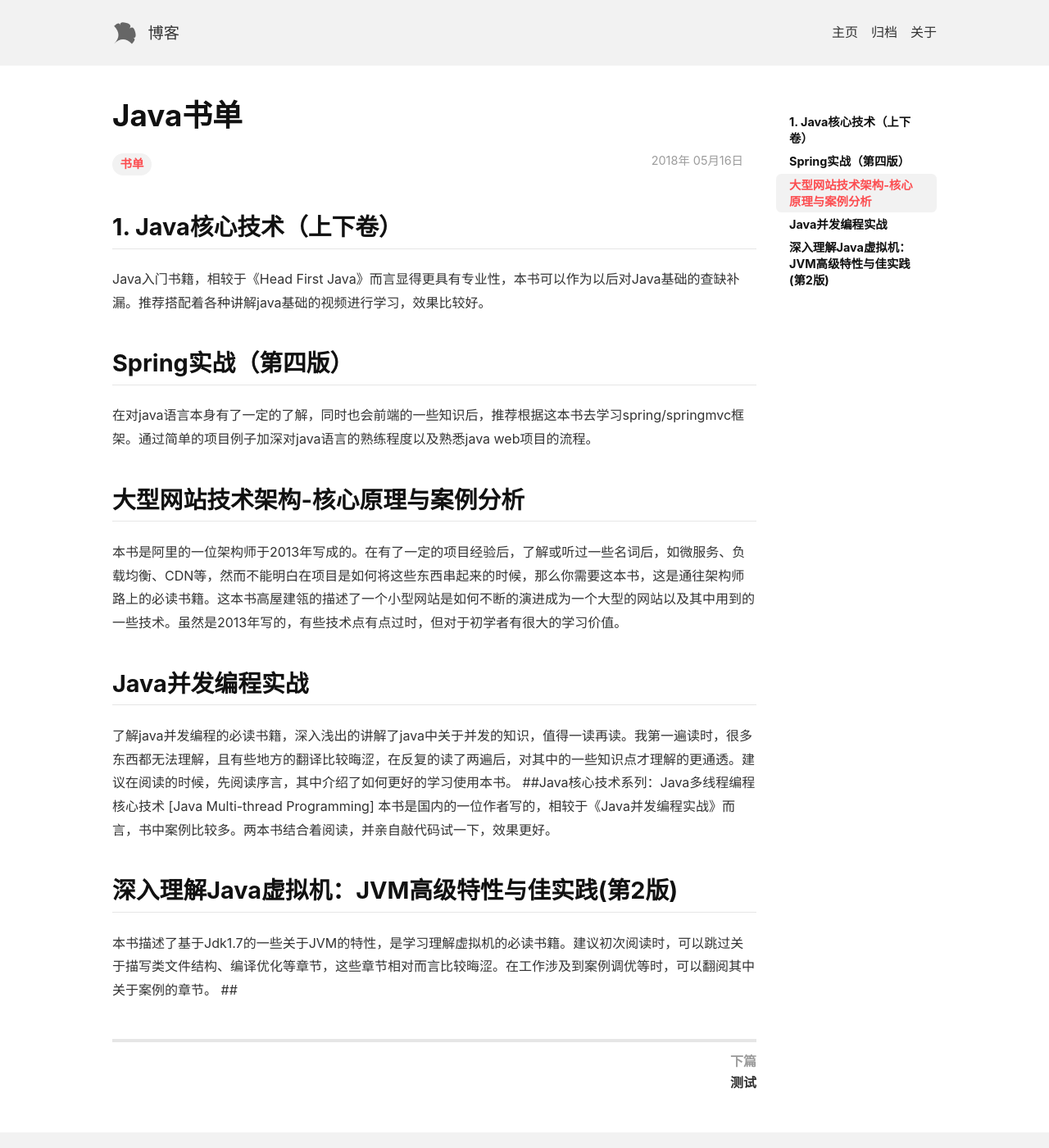
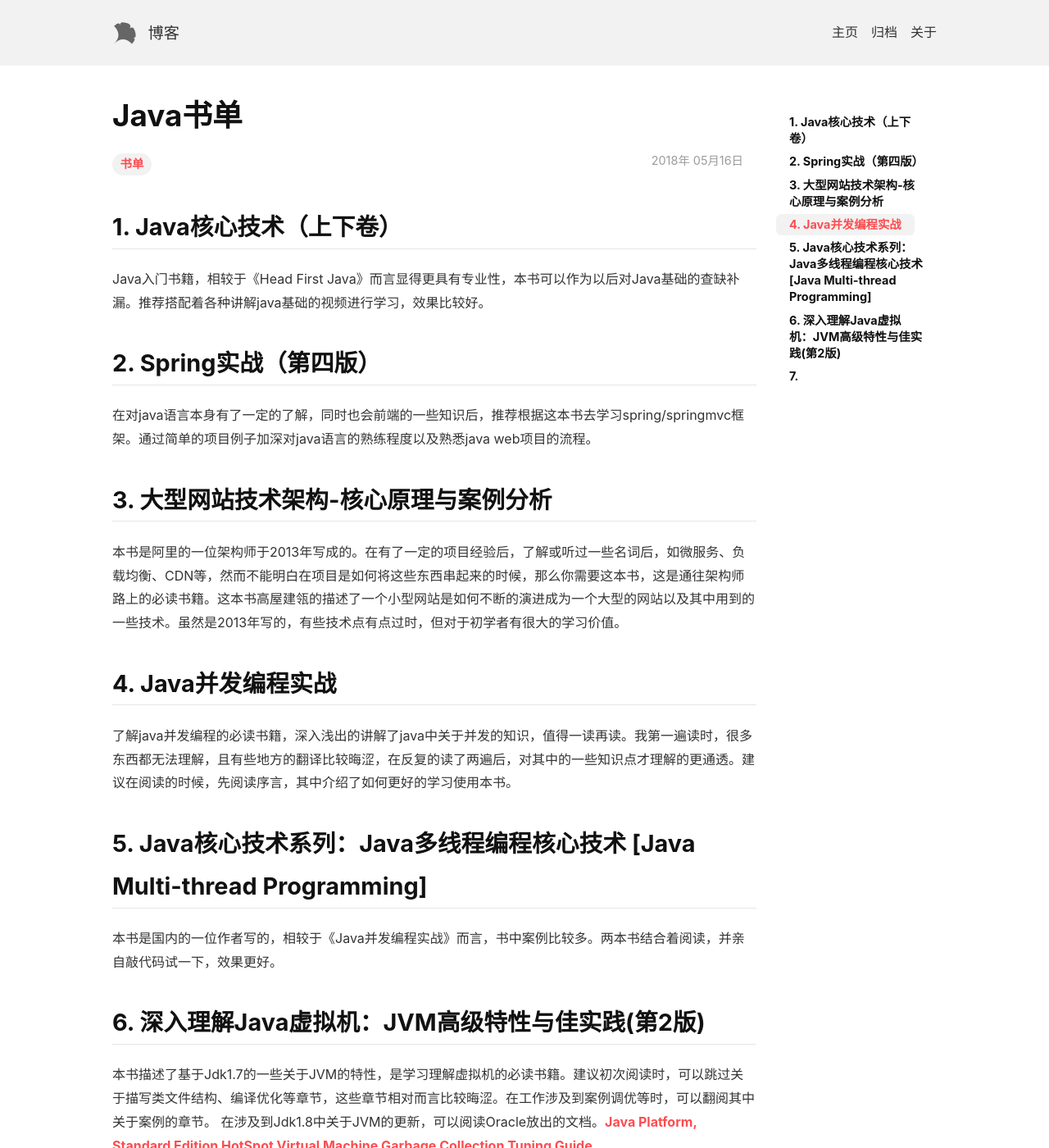
Before and after one commit to Jesuslittlebug/jesuslittlebug.github.io, a Jekyll site: the page built from _posts/2018-05-16-Java书单.md, in a window 1280 px wide and 1400 px high. Shown: the whole window at 82% size. Built offline with Jekyll 4.4.1, drawn with Linux system fonts in a browser that asks for light colours; nearby versions of some CDN libraries.

Commit message:
更新Java书单

```diff
--- a/_posts/2018-05-16-Java书单.md
+++ b/_posts/2018-05-16-Java书单.md
@@ -6,14 +6,15 @@
 ---
 ## 1. Java核心技术（上下卷）
 Java入门书籍，相较于《Head First Java》而言显得更具有专业性，本书可以作为以后对Java基础的查缺补漏。推荐搭配着各种讲解java基础的视频进行学习，效果比较好。
-## Spring实战（第四版）
+## 2. Spring实战（第四版）
 在对java语言本身有了一定的了解，同时也会前端的一些知识后，推荐根据这本书去学习spring/springmvc框架。通过简单的项目例子加深对java语言的熟练程度以及熟悉java web项目的流程。
-## 大型网站技术架构-核心原理与案例分析
+## 3. 大型网站技术架构-核心原理与案例分析
 本书是阿里的一位架构师于2013年写成的。在有了一定的项目经验后，了解或听过一些名词后，如微服务、负载均衡、CDN等，然而不能明白在项目是如何将这些东西串起来的时候，那么你需要这本书，这是通往架构师路上的必读书籍。这本书高屋建瓴的描述了一个小型网站是如何不断的演进成为一个大型的网站以及其中用到的一些技术。虽然是2013年写的，有些技术点有点过时，但对于初学者有很大的学习价值。
-## Java并发编程实战
+## 4. Java并发编程实战
 了解java并发编程的必读书籍，深入浅出的讲解了java中关于并发的知识，值得一读再读。我第一遍读时，很多东西都无法理解，且有些地方的翻译比较晦涩，在反复的读了两遍后，对其中的一些知识点才理解的更通透。建议在阅读的时候，先阅读序言，其中介绍了如何更好的学习使用本书。
-##Java核心技术系列：Java多线程编程核心技术 [Java Multi-thread Programming]
+## 5. Java核心技术系列：Java多线程编程核心技术 [Java Multi-thread Programming]
 本书是国内的一位作者写的，相较于《Java并发编程实战》而言，书中案例比较多。两本书结合着阅读，并亲自敲代码试一下，效果更好。
-## 深入理解Java虚拟机：JVM高级特性与佳实践(第2版)
+## 6. 深入理解Java虚拟机：JVM高级特性与佳实践(第2版)
 本书描述了基于Jdk1.7的一些关于JVM的特性，是学习理解虚拟机的必读书籍。建议初次阅读时，可以跳过关于描写类文件结构、编译优化等章节，这些章节相对而言比较晦涩。在工作涉及到案例调优等时，可以翻阅其中关于案例的章节。
-##
+在涉及到Jdk1.8中关于JVM的更新，可以阅读Oracle放出的文档。[Java Platform, Standard Edition HotSpot Virtual Machine Garbage Collection Tuning Guide](https://docs.oracle.com/javase/8/docs/technotes/guides/vm/gctuning/toc.html)
+## 7.
```
